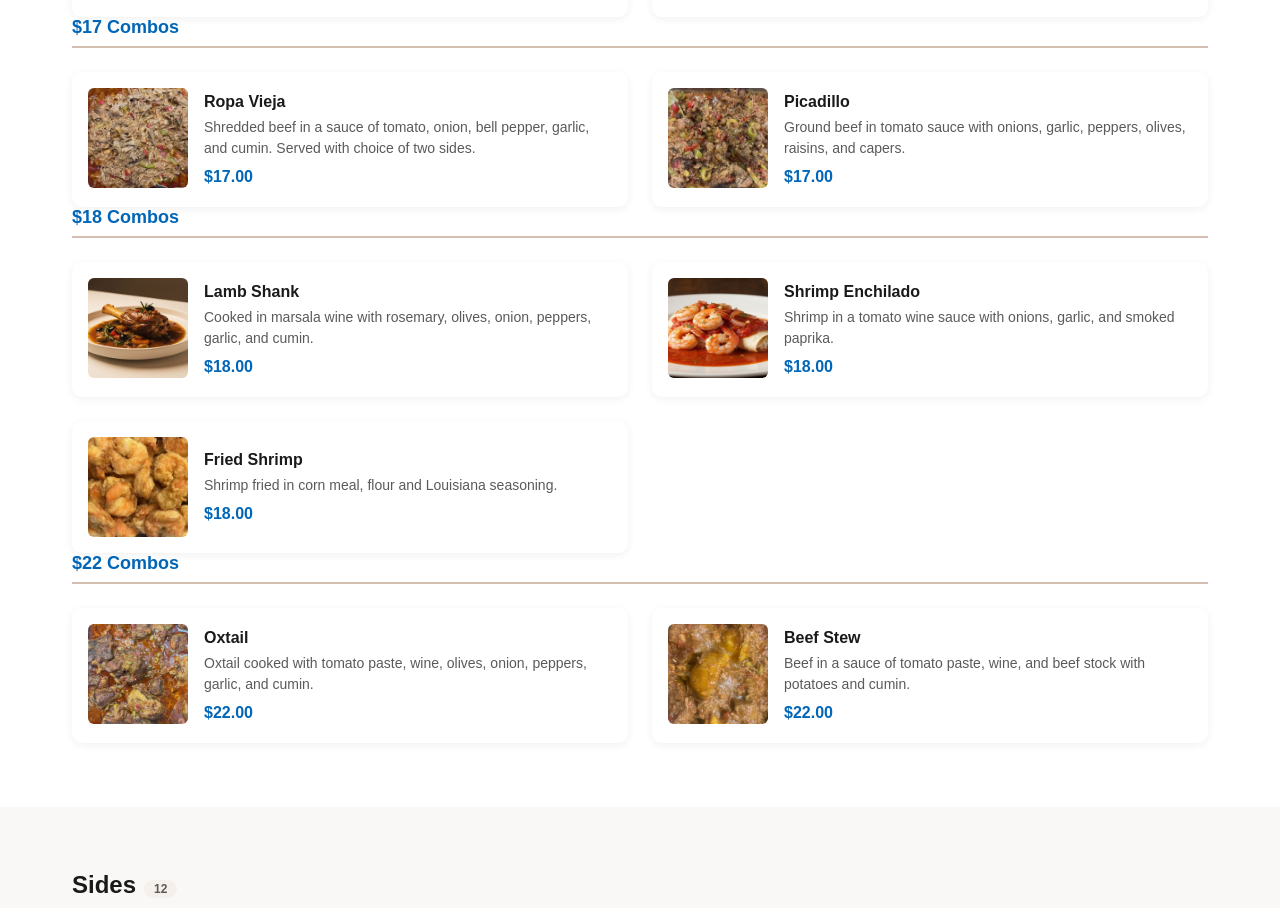
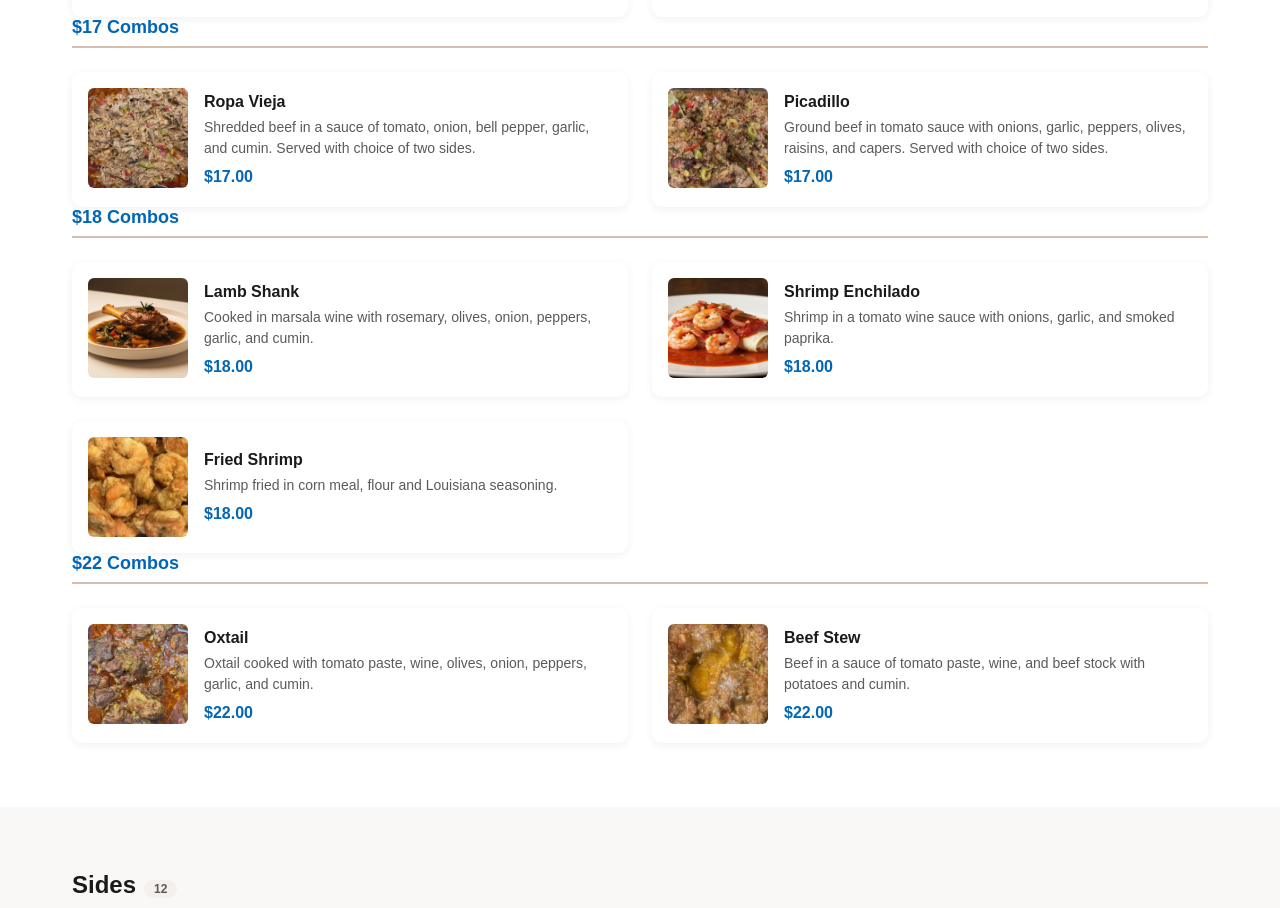
Before and after one commit to webeducationservices-oss/moreno-bakery, a Next.js app: page /menu/food in a window 1280 px wide. Shown: the part 3202-4110 px from the top of the page. Built offline with nearby package versions, Linux system fonts and the light colour scheme; a web font is replaced by a local one.

Commit message:
Edit app/data/menu.js — in the hot food combos section under the food menu add "with your choice of two

```diff
--- a/app/data/menu.js
+++ b/app/data/menu.js
@@ -374,7 +374,7 @@ export const FOOD_CATEGORIES = [
         name: "$17 Combos",
         items: [
           { name: "Ropa Vieja", price: "$17.00", description: "Shredded beef in a sauce of tomato, onion, bell pepper, garlic, and cumin. Served with choice of two sides.", image: "/images/food/moreno-bakery-ropa-vieja-combo.jpg" },
-          { name: "Picadillo", price: "$17.00", description: "Ground beef in tomato sauce with onions, garlic, peppers, olives, raisins, and capers.", image: "/images/food/moreno-bakery-picadillo-combo.jpg" },
+          { name: "Picadillo", price: "$17.00", description: "Ground beef in tomato sauce with onions, garlic, peppers, olives, raisins, and capers. Served with choice of two sides.", image: "/images/food/moreno-bakery-picadillo-combo.jpg" },
         ],
       },
       {
```
